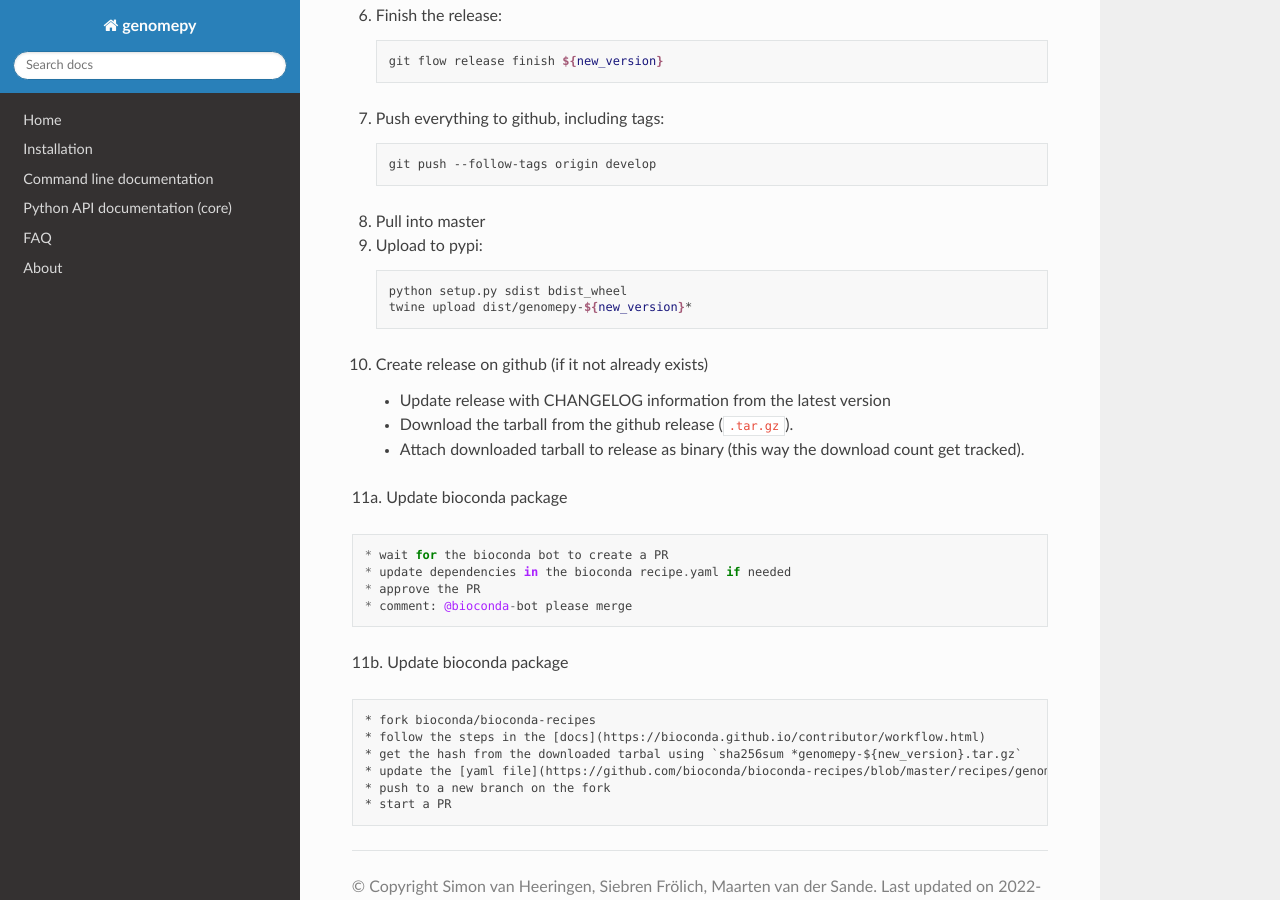
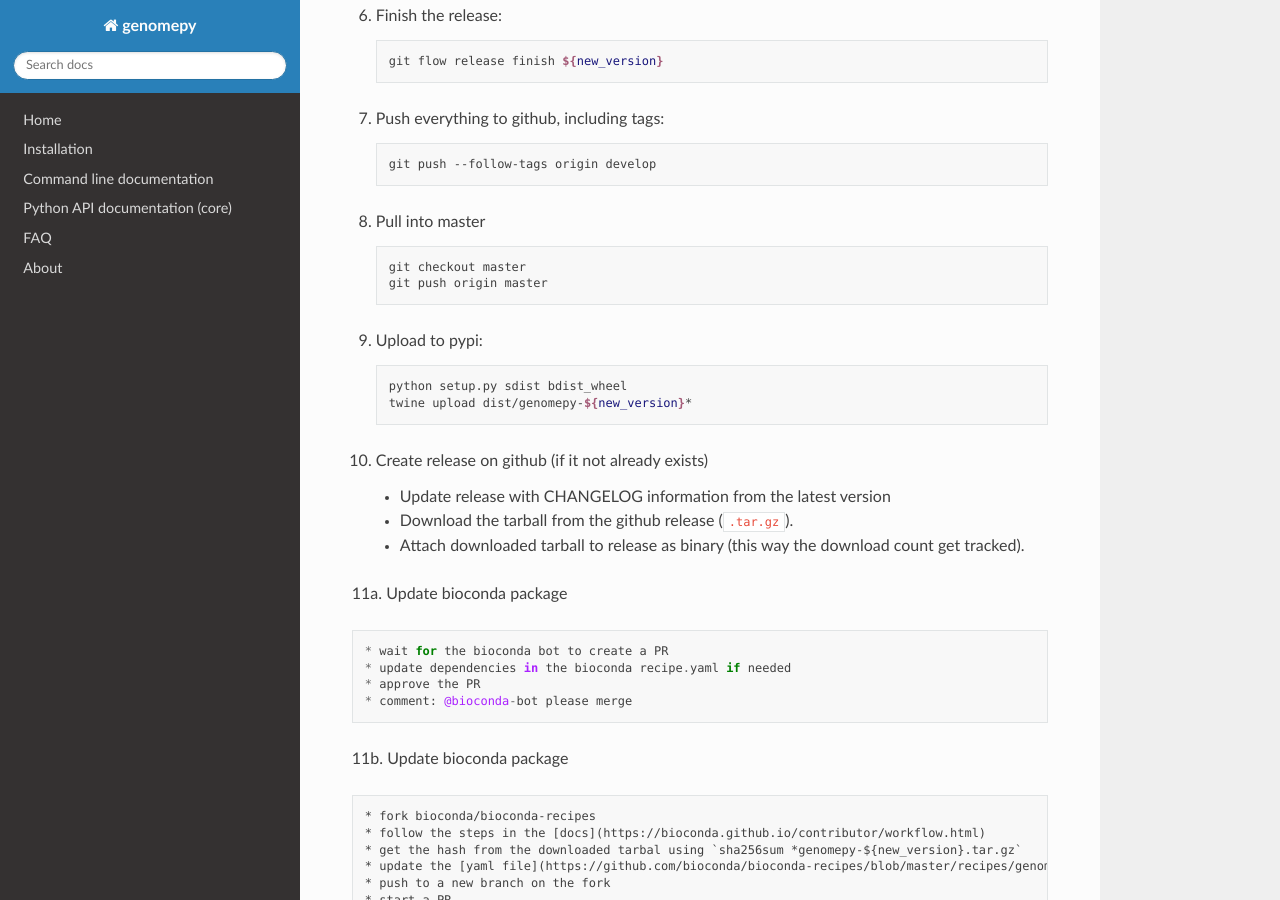
Before and after one commit to vanheeringen-lab/genomepy, a Sphinx documentation site: the page built from docs/release_checklist.md, in a window 1280 px wide and 900 px high, scrolled down 1036 px. Built offline with Sphinx 7.4.7 and the Read the Docs theme 2.0.0, drawn with Linux system fonts in a browser that asks for light colours; pages that are not in the unit, such as notebooks, are missing from menus.

Commit message:
update release checklist

````diff
--- a/docs/release_checklist.md
+++ b/docs/release_checklist.md
@@ -68,6 +68,11 @@
 
 8. Pull into master
 
+    ```shell
+    git checkout master
+    git push origin master
+    ```
+
 9. Upload to pypi:
 
     ```shell
````
